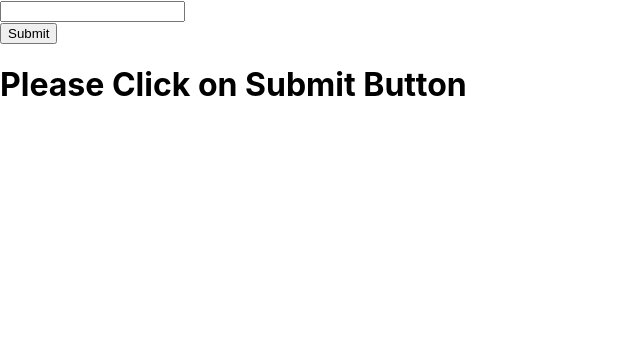
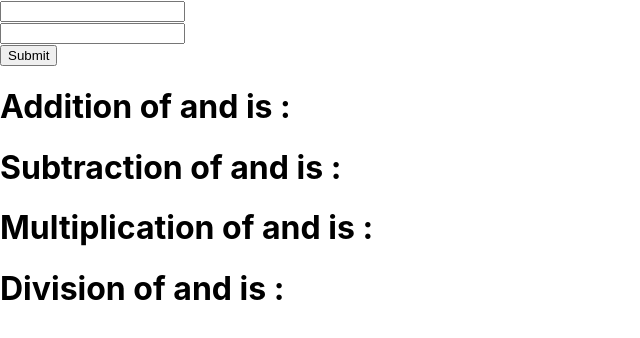
Before and after one commit to rutujadate/second-project, a React (Create React App) app: page / in a window 1280 px wide. Shown: the top 338 px of the page, without its empty margins (0-640 px from the left). Built offline with nearby package versions, Linux system fonts and the light colour scheme.

Commit message:
All operation perform in one submit Button

```diff
--- a/src/App.js
+++ b/src/App.js
@@ -3,24 +3,50 @@ import './App.css';
 import { useState } from 'react';
 
 function App() {
-  const [name, setName] = useState();
-  const [showBlock, setShowBlock] = useState(false);
-  function onSubmit() {
-    setShowBlock(true)
+  const [num1, setNum1] = useState();
+  const [num2, setNum2] = useState();
+  const [addition, setAddition] = useState();
+  const [subtraction, setSubtraction] = useState();
+  const [multiplication, setMultiplication] = useState();
+  const [division, setDivision] = useState();
+  function handleNum1Change(event) {
+    setNum1 (parseInt(event.target.value))
+
   }
-  function handleNameChange(event) {
-    setName(event.target.value)
+  function handleNum2Change(event) {
+    setNum2 (parseInt(event.target.value))
+  }
+  function onSubmit(event) {
+    setAddition(num1 + num2)
+    setSubtraction(num1 - num2)
+    setMultiplication(num1 * num2)
+    setDivision(num1 / num2)
   }
   return (
     <div>
-      <input
-        name='text' value={name}
-        onChange={handleNameChange} />
+      <div>
+        <input
+          type='number'
+          name='number'
+          value={num1}
+          onChange={handleNum1Change}
+        /></div>
+      <div>
+        <input
+          type='number'
+          name='number'
+          value={num2}
+          onChange={handleNum2Change}
+        /></div>
       <div><button onClick={onSubmit}>Submit</button></div>
-      {showBlock ?<div>
-        <div>{name}</div>
-        <img src="https://images.pexels.com/photos/414612/pexels-photo-414612.jpeg?cs=srgb&dl=pexels-souvenirpixels-414612.jpg&fm=jpg" width="100" />
-      </div>:<h1>Please Click on Submit Button</h1>}
+      <div><h1>Addition of {num1} and {num2} is : {addition}</h1>
+      </div>
+      <div><h1>Subtraction of {num1}and {num2} is : {subtraction}</h1>
+      </div>
+      <div><h1>Multiplication of {num1} and {num2} is :{multiplication}</h1>
+      </div>
+      <div><h1>Division of {num1} and {num2} is : {division}</h1>
+      </div>
     </div>
 
 
```
